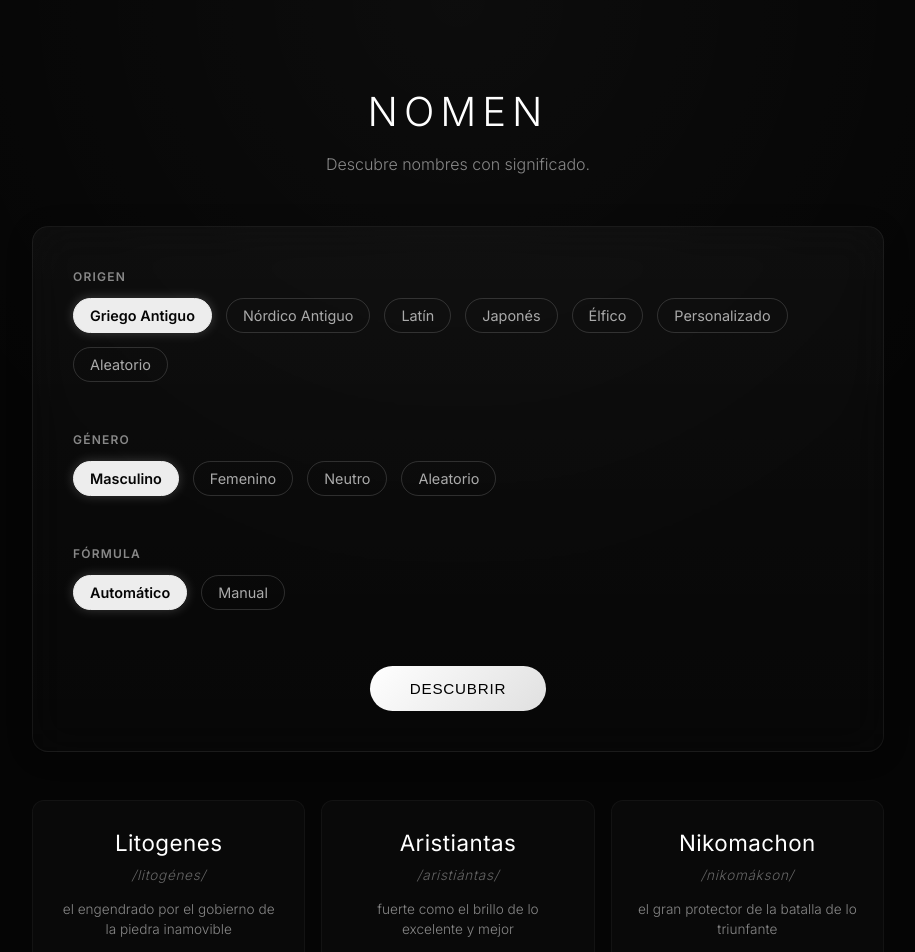
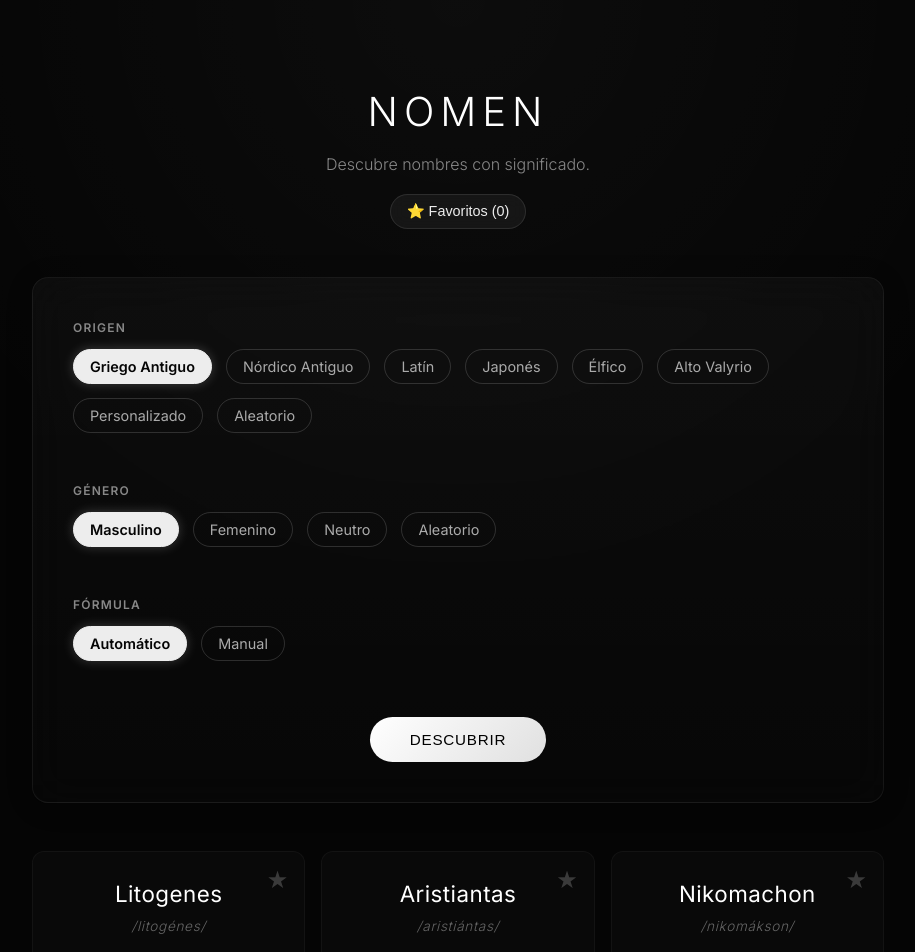
Before and after one commit to AndreaGonRod/generator, a React (Vite) app: page / in a window 1280 px wide. Shown: the top 952 px of the page, without its empty margins (182-1097 px from the left). Built offline with nearby package versions, Linux system fonts and the light colour scheme.

Commit message:
feat: add name generator UI components, styling, and logic

```diff
--- a/src/App.css
+++ b/src/App.css
@@ -209,6 +209,7 @@ input:focus {
 }
 
 .card {
+  position: relative;
   background: rgba(255, 255, 255, 0.02);
   border: 1px solid rgba(255, 255, 255, 0.04);
   border-radius: 12px;
@@ -302,3 +303,56 @@ input:focus {
     transform: translateY(0);
   }
 }
+
+.favorites-toggle {
+  margin-top: 16px;
+  background: rgba(255, 255, 255, 0.05);
+  border: 1px solid rgba(255, 255, 255, 0.1);
+  color: var(--text-primary);
+  padding: 8px 16px;
+  border-radius: 20px;
+  font-size: 0.9rem;
+  cursor: pointer;
+  transition: all 0.2s ease;
+  backdrop-filter: blur(8px);
+}
+
+.favorites-toggle:hover {
+  background: rgba(255, 255, 255, 0.1);
+  border-color: rgba(255, 255, 255, 0.2);
+}
+
+.favorites-toggle.active {
+  background: rgba(255, 215, 0, 0.1);
+  border-color: rgba(255, 215, 0, 0.3);
+  color: #ffd700;
+}
+
+.fav-btn {
+  position: absolute;
+  top: 12px;
+  right: 12px;
+  background: none;
+  border: none;
+  color: rgba(255, 255, 255, 0.2);
+  font-size: 1.5rem;
+  cursor: pointer;
+  transition: all 0.2s ease;
+  padding: 4px;
+  line-height: 1;
+}
+
+.fav-btn:hover {
+  color: rgba(255, 255, 255, 0.6);
+  transform: scale(1.1);
+}
+
+.fav-btn.active {
+  color: #ffd700;
+  text-shadow: 0 0 10px rgba(255, 215, 0, 0.5);
+}
+
+.fav-btn.active:hover {
+  transform: scale(1.1);
+  color: #ffed4a;
+}
--- a/src/App.jsx
+++ b/src/App.jsx
@@ -10,6 +10,7 @@ const styleOptions = [
   { value: 'LATIN', label: 'Latín' },
   { value: 'JAPANESE', label: 'Japonés' },
   { value: 'ELVISH', label: 'Élfico' },
+  { value: 'VALYRIAN', label: 'Alto Valyrio' },
   { value: 'CUSTOM', label: 'Personalizado' },
   { value: 'RANDOM', label: 'Aleatorio' }
 ];
@@ -60,6 +61,30 @@ function App() {
   const [names, setNames] = useState([]);
   const [loading, setLoading] = useState(false);
   const [status, setStatus] = useState('');
+
+  const [view, setView] = useState('GENERATOR'); // 'GENERATOR' | 'FAVORITES'
+  const [favorites, setFavorites] = useState(() => {
+    try {
+      const saved = localStorage.getItem('nomenguard_favorites');
+      return saved ? JSON.parse(saved) : [];
+    } catch (e) {
+      return [];
+    }
+  });
+
+  useEffect(() => {
+    localStorage.setItem('nomenguard_favorites', JSON.stringify(favorites));
+  }, [favorites]);
+
+  const toggleFavorite = (item) => {
+    setFavorites(prev => {
+      const isFav = prev.some(f => f.name === item.name);
+      if (isFav) {
+        return prev.filter(f => f.name !== item.name);
+      }
+      return [...prev, item];
+    });
+  };
 
   const handleStyleChange = (selectedStyle) => {
     setStyle(selectedStyle);
@@ -146,8 +171,15 @@ function App() {
       <header className="header">
         <h1>Nomen</h1>
         <p>Descubre nombres con significado.</p>
+        <button
+          className={`favorites-toggle ${view === 'FAVORITES' ? 'active' : ''}`}
+          onClick={() => setView(view === 'FAVORITES' ? 'GENERATOR' : 'FAVORITES')}
+        >
+          {view === 'FAVORITES' ? 'Volver al Generador' : `⭐ Favoritos (${favorites.length})`}
+        </button>
       </header>
 
+      {view === 'GENERATOR' && (
       <section className="form-section">
         <ChipGroup
           label="Origen"
@@ -431,25 +463,42 @@ function App() {
           </button>
         </div>
       </section>
+      )}
 
       <section className="results">
         {status && <p className="status-message">{status}</p>}
         <div className="cards">
-          {loading
+          {view === 'FAVORITES' && favorites.length === 0 && (
+            <div className="empty-state" style={{ gridColumn: '1 / -1', textAlign: 'center', color: 'var(--text-muted)' }}>
+              <p>Aún no has guardado ningún nombre favorito.</p>
+            </div>
+          )}
+
+          {loading && view === 'GENERATOR'
             ? Array.from({ length: 6 }).map((_, idx) => (
                 <div key={`skeleton-${idx}`} className="skeleton-card" />
               ))
-            : names.map((item, index) => (
+            : (view === 'FAVORITES' ? favorites : names).map((item, index) => {
+                const isFav = favorites.some(f => f.name === item.name);
+                return (
                   <div
-                  key={item.id}
+                    key={item.id || item.name}
                     className="card"
                     style={{ animationDelay: `${index * 0.05}s` }}
                   >
+                    <button
+                      className={`fav-btn ${isFav ? 'active' : ''}`}
+                      onClick={() => toggleFavorite(item)}
+                      title={isFav ? "Quitar de favoritos" : "Añadir a favoritos"}
+                    >
+                      ★
+                    </button>
                     <h2>{item.name}</h2>
                     {item.ipa && <span className="ipa">/{item.ipa}/</span>}
                     {item.meaning && <p>{item.meaning}</p>}
                   </div>
-              ))}
+                );
+              })}
         </div>
       </section>
     </main>
--- a/src/nameGenerator.js
+++ b/src/nameGenerator.js
@@ -469,6 +469,59 @@ const DATA = {
       ['ost', 'NEUTER', 'la fortaleza élfica de'],
       ['lad', 'NEUTER', 'el valle oculto de']
     ]
+  },
+  VALYRIAN: {
+    roots: [
+      ['Aegon', 'la conquista de hierro'],
+      ['Viser', 'el dragón coronado'],
+      ['Rhae', 'la sangre inquebrantable'],
+      ['Dae', 'la pureza de fuego'],
+      ['Jahaer', 'la sabiduría anciana'],
+      ['Bae', 'la sombra carmesí'],
+      ['Vala', 'la profecía eterna'],
+      ['Syrax', 'la escama dorada'],
+      ['Laen', 'el océano bravo'],
+      ['Gael', 'el canto fiero'],
+      ['Aem', 'el fuego voraz'],
+      ['Mael', 'el lamento rojo'],
+      ['Tyrax', 'la tormenta negra'],
+      ['Merax', 'el terror alado'],
+      ['Vhag', 'la vieja furia'],
+      ['Verm', 'la llama de bronce'],
+      ['Tessar', 'el dardo azul'],
+      ['Sun', 'el fuego solar'],
+      ['Luc', 'la marea fuerte'],
+      ['Jacaer', 'el vuelo intrépido']
+    ],
+    simpleConnectors: [
+      ['a', ''],
+      ['e', ''],
+      ['y', '']
+    ],
+    complexInfixes: [
+      ['na', 'la bendición de'],
+      ['da', 'el poder de'],
+      ['lo', 'la luz de'],
+      ['mo', 'la sombra de'],
+      ['va', 'la magia de']
+    ],
+    suffixes: [
+      ['rys', 'MALE', 'el jinete de'],
+      ['mon', 'MALE', 'el guardián de'],
+      ['lon', 'MALE', 'el señor de'],
+      ['on', 'MALE', 'el que cabalga'],
+      ['gor', 'MALE', 'el destructor de'],
+      ['kar', 'MALE', 'el escudo de'],
+      ['nya', 'FEMALE', 'la reina de'],
+      ['ra', 'FEMALE', 'la princesa de'],
+      ['lys', 'FEMALE', 'la belleza de'],
+      ['la', 'FEMALE', 'la llama de'],
+      ['nera', 'FEMALE', 'la sacerdotisa de'],
+      ['ria', 'FEMALE', 'la heredera de'],
+      ['rion', 'NEUTER', 'la fortaleza de'],
+      ['x', 'NEUTER', 'la bestia de'],
+      ['es', 'NEUTER', 'el secreto de']
+    ]
   }
 };
 
@@ -479,7 +532,7 @@ const toSuffix = ([text, gender, meaning], style) => ({ text, gender, meaning, s
 
 export function getLocalComponents(style = 'GREEK') {
   if (style === 'RANDOM') {
-    return mergeComponents(['GREEK', 'NORDIC', 'LATIN', 'JAPANESE', 'ELVISH']);
+    return mergeComponents(['GREEK', 'NORDIC', 'LATIN', 'JAPANESE', 'ELVISH', 'VALYRIAN']);
   }
 
   const source = DATA[style] || DATA.GREEK;
@@ -505,7 +558,7 @@ export function generateLocalNames(params) {
 
   while (results.length < count && attempts < maxAttempts) {
     attempts++;
-    const style = params.style === 'RANDOM' ? pick(['GREEK', 'NORDIC', 'LATIN', 'JAPANESE', 'ELVISH']) : params.style || 'GREEK';
+    const style = params.style === 'RANDOM' ? pick(['GREEK', 'NORDIC', 'LATIN', 'JAPANESE', 'ELVISH', 'VALYRIAN']) : params.style || 'GREEK';
     const gender = params.gender === 'RANDOM' || !params.gender ? pick(GENDERS) : params.gender;
     const formula = useCustomFormula ? (params.formula || ['ROOT', 'SUFFIX']) : getRandomStructure();
     const components = getLocalComponents(style);
@@ -612,7 +665,7 @@ function findOrPick(items, text, type) {
   if (selected) return selected;
 
   // Si no está en este idioma (ej: style=NORDIC pero el usuario forzó una raíz LATIN), buscamos en el resto
-  for (const s of ['GREEK', 'NORDIC', 'LATIN', 'JAPANESE', 'ELVISH']) {
+  for (const s of ['GREEK', 'NORDIC', 'LATIN', 'JAPANESE', 'ELVISH', 'VALYRIAN']) {
     const comps = getLocalComponents(s);
     for (const key in comps) {
       const found = comps[key].find((item) => item.text.toLowerCase() === String(text).toLowerCase());
```
Lines whose indentation alone changed are shown as unchanged.
